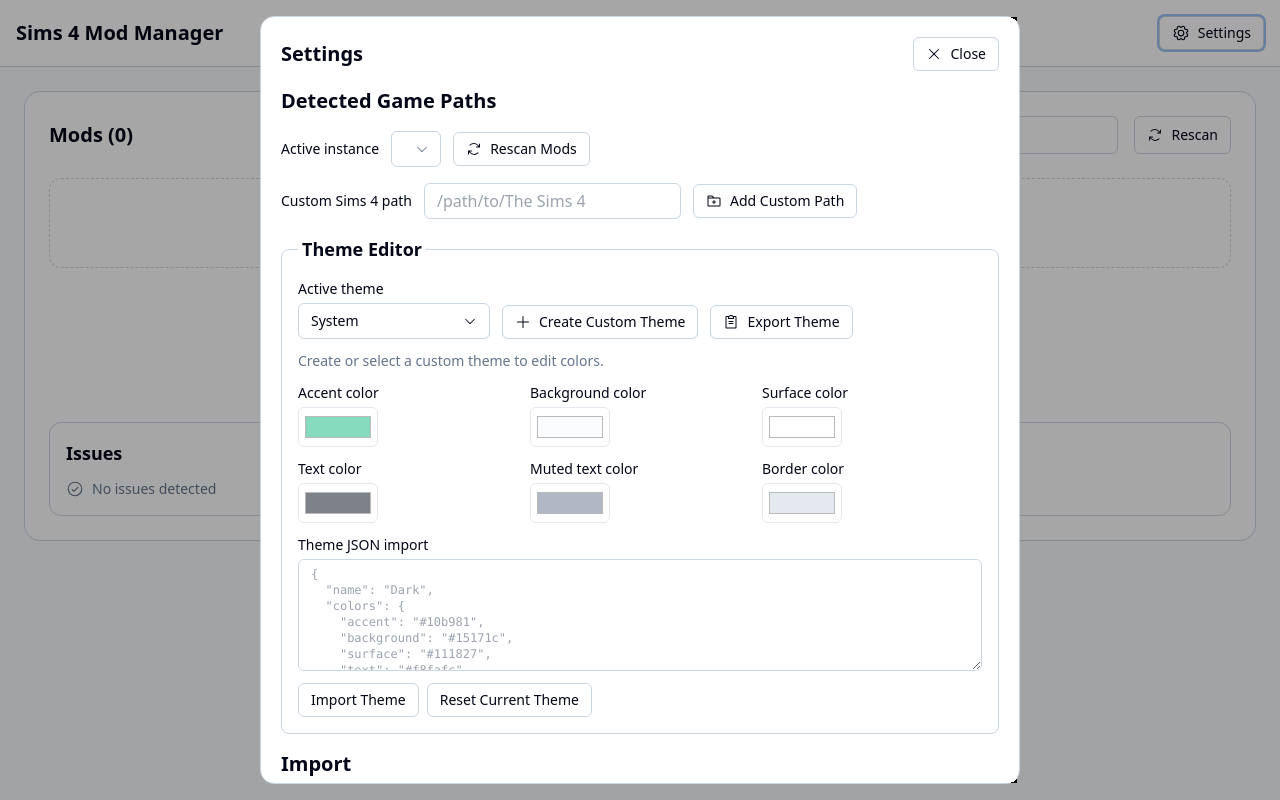
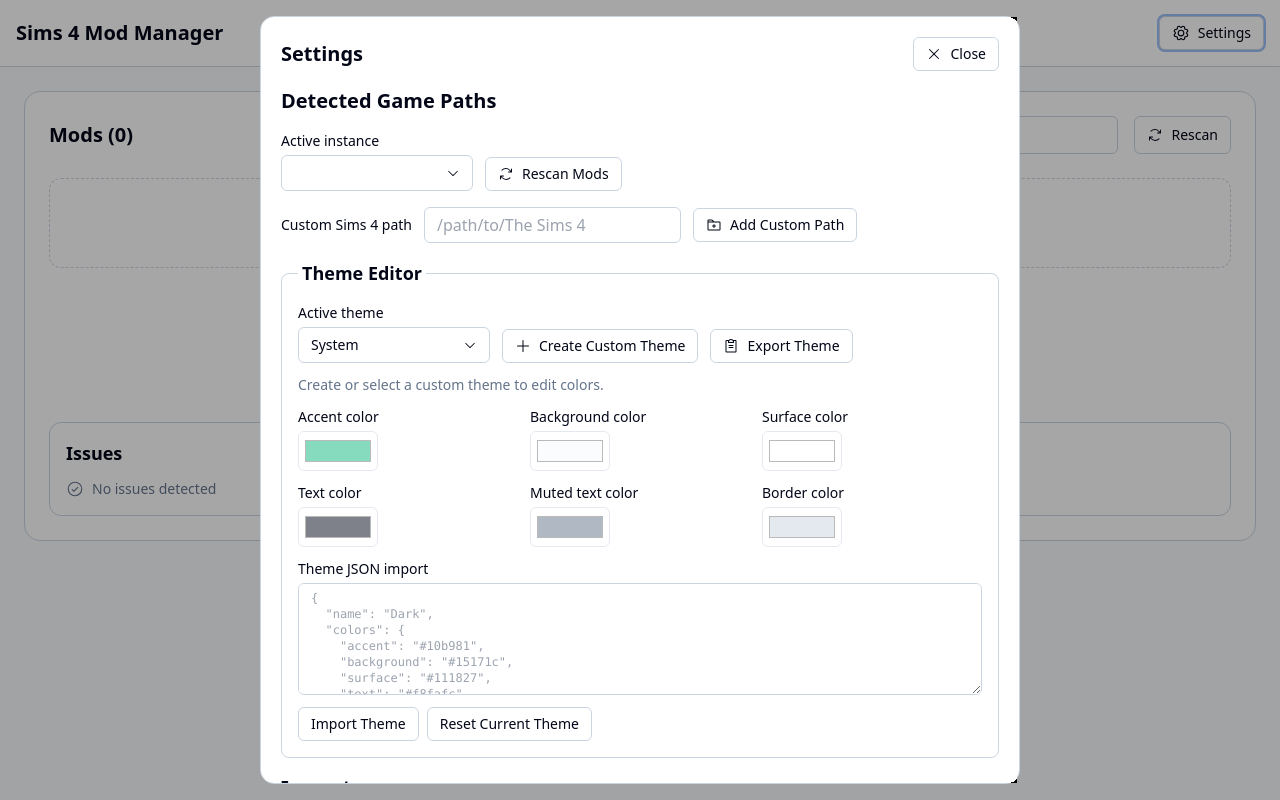
Before and after one commit to VitorCesarinoMarchese/TS4ModManager, a React (Vite) app: page / in a window 1280 px wide. Both pictures are taken after a click on the button "Settings". Built offline with nearby package versions, Linux system fonts and the light colour scheme.

Commit message:
fix(ui): theme instance dropdown

```diff
--- a/src/components/SettingsPage.tsx
+++ b/src/components/SettingsPage.tsx
@@ -1,4 +1,4 @@
-import { ArrowsClockwise, CaretDown, ClipboardText, FolderPlus, Plus } from "@phosphor-icons/react";
+import { ArrowsClockwise, ClipboardText, FolderPlus, Plus } from "@phosphor-icons/react";
 import { useState } from "react";
 import { DARK_THEME, DEFAULT_THEME, parseThemeJson, serializeTheme, type AppTheme } from "../lib/theme";
 import type { GameInstance } from "../lib/types";
@@ -75,30 +75,17 @@
     <section aria-label="settings-page" className="settings-page grid gap-4">
       <h2 className="text-xl font-semibold">Detected Game Paths</h2>
 
-      <div className="form-row flex flex-wrap items-center gap-3">
-        <label className="text-sm font-medium" htmlFor="instance-select">
-          Active instance
-        </label>
-        <div className="relative">
-          <select
-            id="instance-select"
-            className={`${inputClass} appearance-none pr-9`}
-            value={selectedInstanceId ?? ""}
-            onChange={(e) => onSelectInstance(e.target.value)}
-          >
-            {instances.map((instance, index) => (
-              <option key={instance.id} value={instance.id} title={instance.path}>
-                {friendlyName(instance, index)}
-              </option>
-            ))}
-          </select>
-          <CaretDown
-            className="pointer-events-none absolute right-3 top-1/2 -translate-y-1/2 text-slate-500 dark:text-slate-300"
-            size={14}
-            weight="regular"
-            aria-hidden="true"
-          />
-        </div>
+      <div className="form-row flex flex-wrap items-end gap-3">
+        <ThemedSelect
+          label="Active instance"
+          value={selectedInstanceId ?? ""}
+          options={instances.map((instance, index) => ({
+            value: instance.id,
+            label: friendlyName(instance, index),
+            title: instance.path
+          }))}
+          onChange={onSelectInstance}
+        />
         <button type="button" className={buttonClass} disabled={rescanDisabled} onClick={onRescan}>
           <ArrowsClockwise
             className={rescanDisabled ? "animate-spin" : ""}
--- a/src/components/ThemedSelect.tsx
+++ b/src/components/ThemedSelect.tsx
@@ -4,6 +4,7 @@
 type ThemedSelectOption = {
   value: string;
   label: string;
+  title?: string;
 };
 
 type ThemedSelectProps = {
@@ -48,6 +49,7 @@
                 type="button"
                 role="option"
                 aria-selected={option.value === value}
+                title={option.title}
                 className="rounded px-2 py-1.5 text-left text-sm hover:bg-accent/10 hover:text-accent"
                 onClick={() => {
                   onChange(option.value);
```
Also changed, not shown: 1 other file (tests, documents, lock files or other folders).
